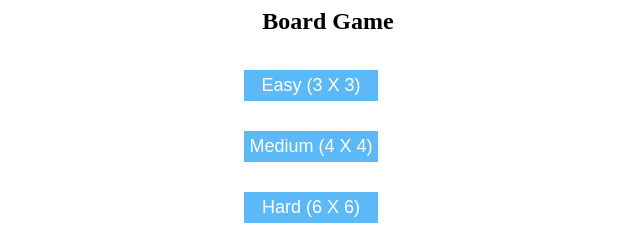
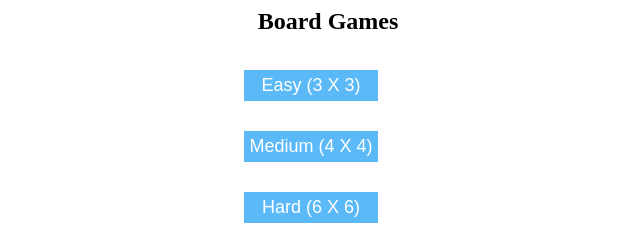
Before and after one commit to rakeshlahre/board-game, a website: page index.html in a window 1280 px wide. Shown: the top 240 px of the page, 312-952 px from the left. Drawn offline with Linux system fonts and the light colour scheme.

Commit message:
Update index.html

```diff
--- a/index.html
+++ b/index.html
@@ -5,7 +5,7 @@
   </head>
   <body>
     <h2 class="headline">
-      Board Game
+      Board Games
     </h2>
     <div id="score">
     </div>
```
